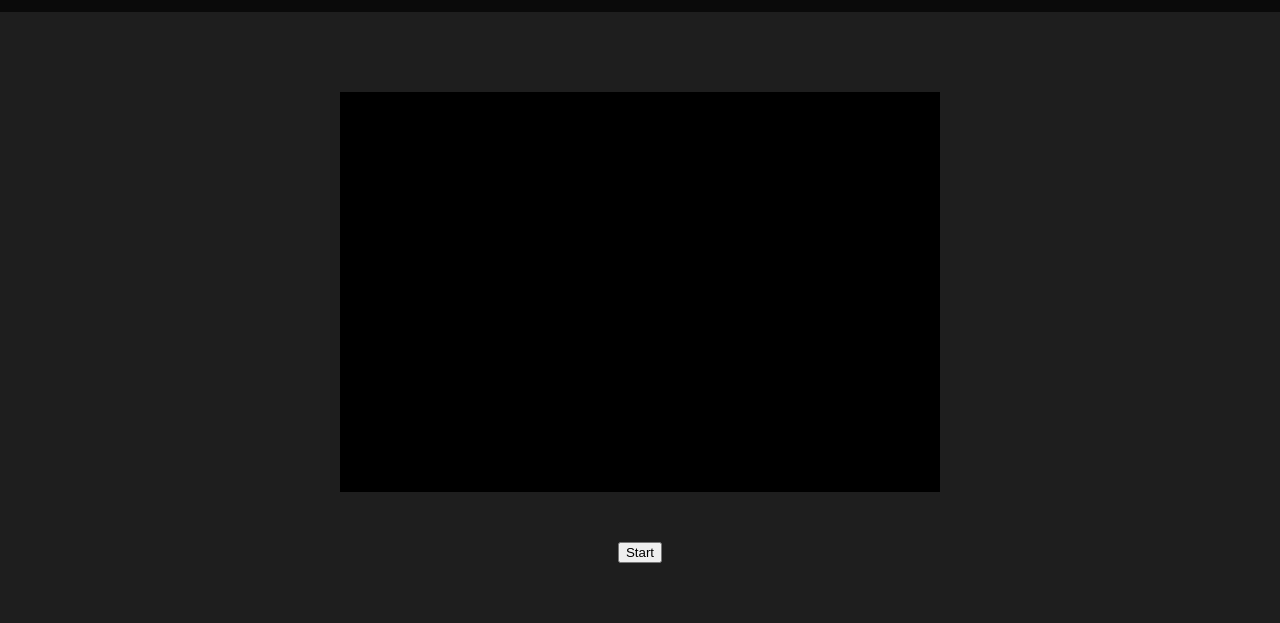
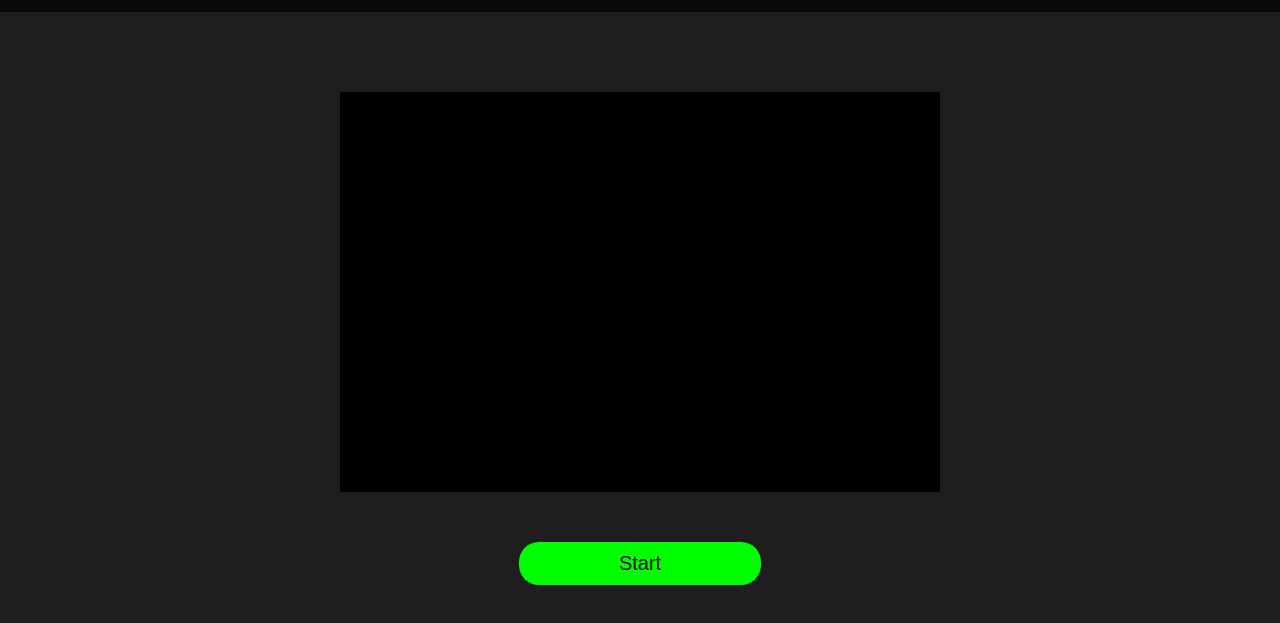
Before and after one commit to ManoahKinnaert/Bounce, a plain HTML site: page Bounce/index.html in a window 1280 px wide. Shown: the part 95-718 px from the top of the page. Drawn offline with Linux system fonts and the light colour scheme.

Commit message:
More styling stuff

```diff
--- a/Bounce/index.js
+++ b/Bounce/index.js
@@ -66,9 +66,11 @@ function animationBtnClick() {
     if (!running) {
         startAnimation();
         animation_btn.textContent = "End";
+        animation_btn.style.backgroundColor = "red";
     }
     else {
         endAnimation();
         animation_btn.textContent = "Start";
+        animation_btn.style.backgroundColor = "lime";
     }
 }
--- a/Bounce/style.css
+++ b/Bounce/style.css
@@ -1,3 +1,7 @@
+html {
+    font-family: Verdana;
+}
+
 body {
     margin: 0;
     padding: 0;
@@ -12,7 +16,6 @@ body {
 }
 
 .header h1 {
-    font-family: Verdana;
     font-size: 35px;
     color: white;
     padding: 10px;
@@ -35,3 +38,11 @@ place-items: center;
     display: grid;
     place-items: center;
 }
+
+#animation_btn {
+    background-color: lime;
+    font-size: 20px;
+    padding: 10px 100px 10px 100px;
+    border: none;
+    border-radius: 20px;
+}
```
